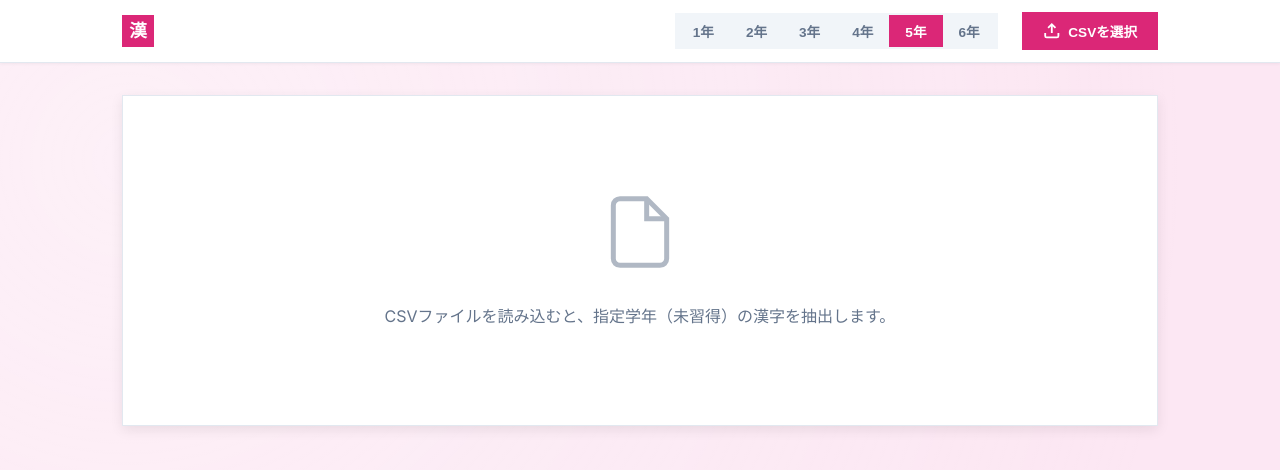
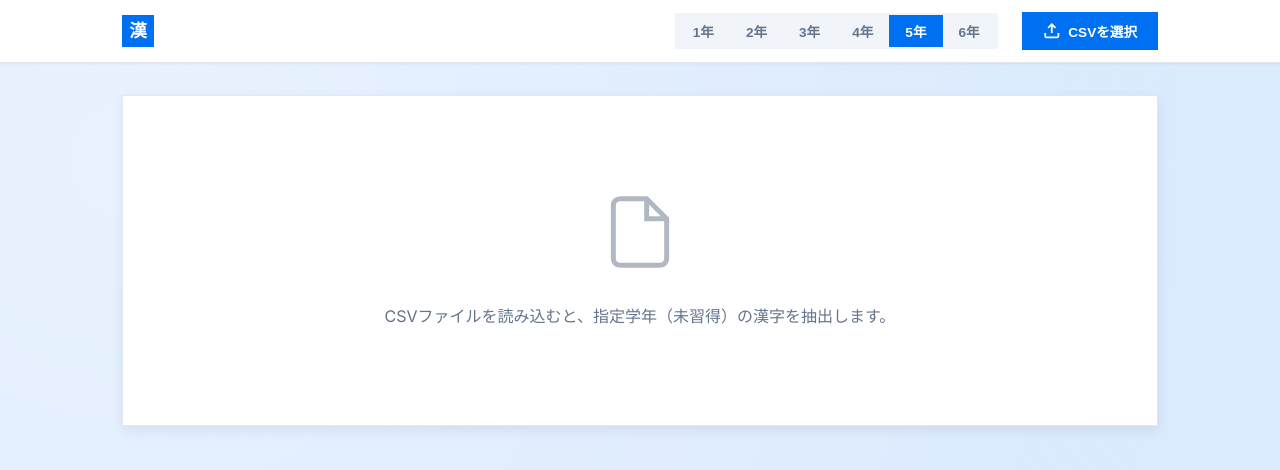
Before and after one commit to HarutoJAZZ45/Kchecker, a website built with Vite: page index.html in a window 1280 px wide. Built offline with nearby package versions, Linux system fonts and the light colour scheme.

Commit message:
Swap theme colors for Grade 1 and Grade 5

```diff
--- a/src/style.css
+++ b/src/style.css
@@ -12,14 +12,14 @@
     --shadow-lg: 0 10px 25px -5px rgba(0, 0, 0, 0.1);
 }
 
-/* Grade Themes - More Saturated backgrounds for unmistakable identity */
+/* Grade Themes - Colorful and Distinct Palettes (No Red) */
 body[data-grade="1"] {
-    --primary: #0070f3;
-    --bg: #dbeafe;
-    --accent: #93c5fd;
+    --primary: #ec4899;
+    --bg: #fdf2f8;
+    --accent: #fce7f3;
 }
 
-/* Blue (Sky) */
+/* Pink/Magenta (Original 5) */
 body[data-grade="2"] {
     --primary: #d97706;
     --bg: #fef3c7;
@@ -42,12 +42,12 @@ body[data-grade="4"] {
 
 /* Violet (Purple) */
 body[data-grade="5"] {
-    --primary: #db2777;
-    --bg: #fce7f3;
-    --accent: #f472b6;
+    --primary: #0070f3;
+    --bg: #dbeafe;
+    --accent: #93c5fd;
 }
 
-/* Pink (Magenta) */
+/* Blue (Sky) (Original 1) */
 body[data-grade="6"] {
     --primary: #4b5563;
     --bg: #e5e7eb;
```
